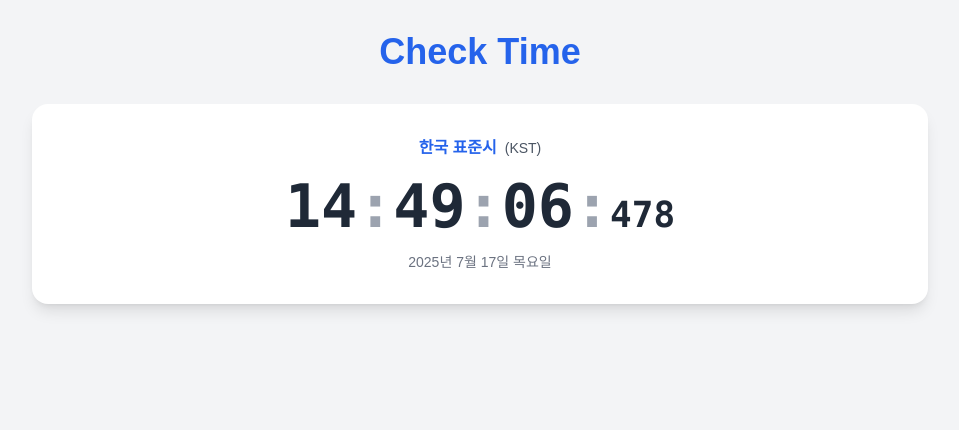
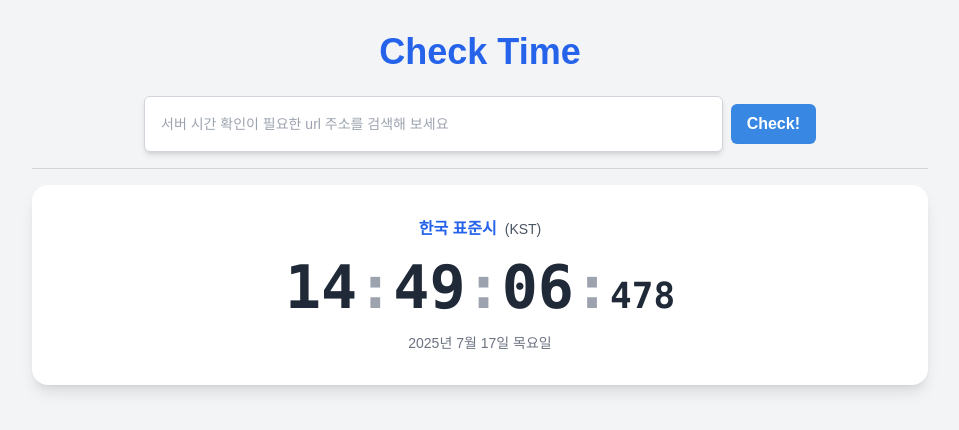
Before and after one commit to cl-o-lc/CheckTime-Frontend, a Next.js app: page /result in a window 1280 px wide. Shown: the top 430 px of the page, without its empty margins (160-1119 px from the left). Built offline with nearby package versions, Linux system fonts and the light colour scheme; no server answers.

Commit message:
design: 검색폼 수정 및 result페이지에 추가

```diff
--- a/src/app/result/page.tsx
+++ b/src/app/result/page.tsx
@@ -6,6 +6,7 @@ import { RefreshCw, Clock, Info } from 'lucide-react';
 import AlarmModal, { AlarmData } from '@/components/AlarmModal';
 import { useSearchParams } from 'next/navigation';
 import KoreanStandardTime from '@/components/KoreanStandaradTime';
+import ServerSearchForm from '@/components/ServerSearchForm';
 
 // RTTResult와 RTTData 인터페이스는 api/network/rtt에서 사용되므로,
 // api/time/compare가 직접 이 데이터를 반환하지 않는다면 필요 없을 수 있습니다.
@@ -431,9 +432,16 @@ export default function CheckTimeApp() {
   return (
     <div className="min-h-screen bg-gray-100 px-4 py-8">
       {/* 헤더 */}
-      <div className="text-center mb-8">
-        <h1 className="text-4xl font-bold text-blue-600 mb-2">Check Time</h1>
+      <div className="text-center">
+        <h1 className="text-4xl font-bold text-blue-600">Check Time</h1>
       </div>
+
+      {/* 서버 시간 검색 폼 */}
+      <div className="mt-4 flex justify-center mb-4">
+        <ServerSearchForm onSubmit={(url) => handleSubmit(url)} />
+      </div>
+
+      <hr className="my-4 border-t border-gray-300 w-full max-w-4xl mx-auto" />
 
       {/* 로딩 상태 */}
       {isLoading && (
--- a/src/components/ServerSearchForm.tsx
+++ b/src/components/ServerSearchForm.tsx
@@ -25,14 +25,14 @@ export default function ServerSearchForm({ onSubmit }: ServerSearchFormProps) {
   return (
     <form
       onSubmit={handleSubmit}
-      className="mt-8 flex w-full max-w-2xl items-center gap-2"
+      className="mt-2 flex w-full max-w-2xl items-center gap-2"
     >
       <Input
         type="text"
         value={url}
         onChange={(e) => setUrl(e.target.value)}
         placeholder="서버 시간 확인이 필요한 url 주소를 검색해 보세요"
-        className="flex-1 bg-white shadow-md placeholder:text-gray-400"
+        className="flex-1 bg-white shadow-md placeholder:text-gray-400 py-4 text-lg h-14"
       />
 
       <Button
```
